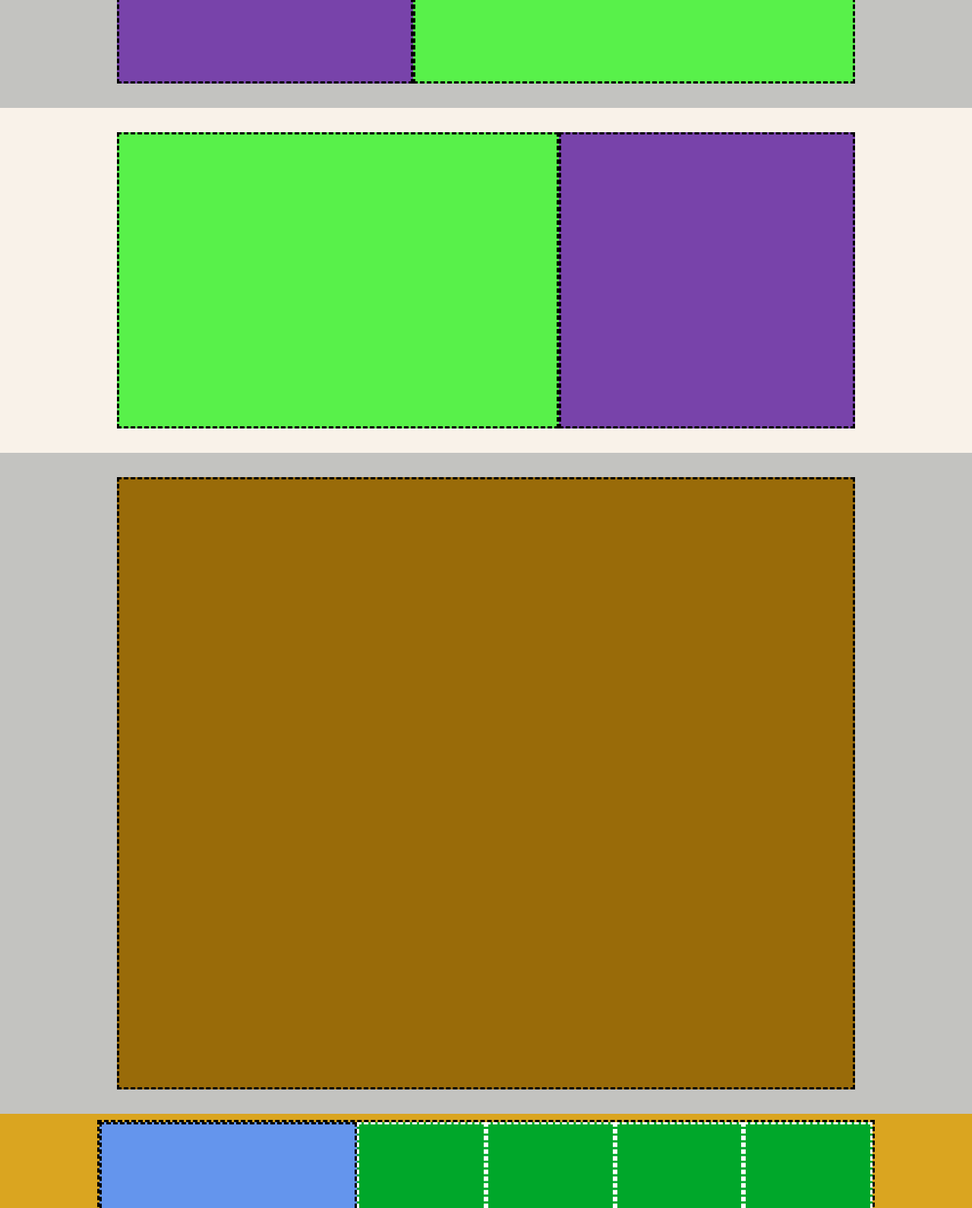
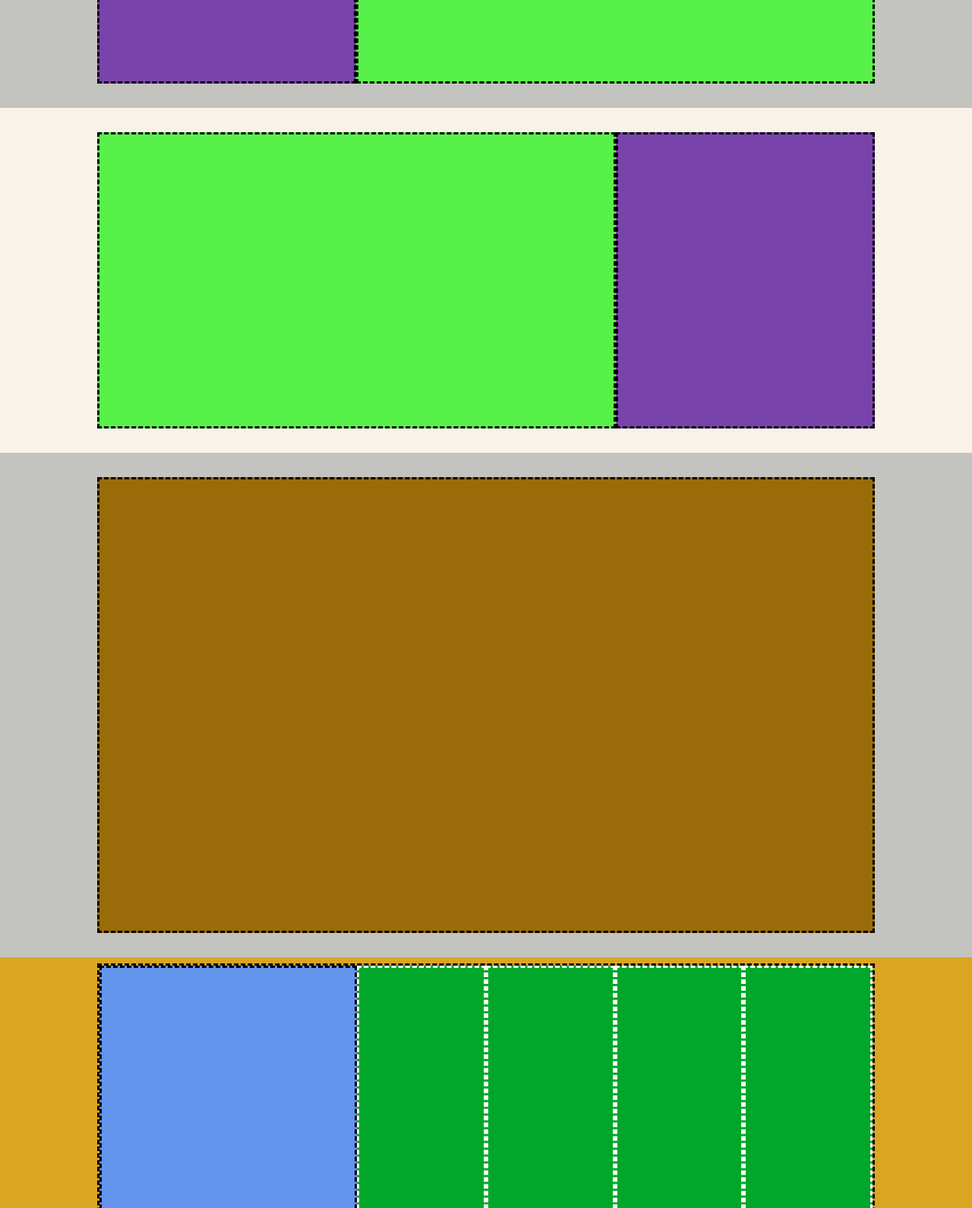
Before and after one commit to RiccardoMont/htmlcss-struttura-discord, a plain HTML site: page index.html in a window 1280 px wide. Shown: the part 1210-2800 px from the top of the page at 76% size. Drawn offline with Linux system fonts and the light colour scheme.

Commit message:
fix larghezza elementi main

```diff
--- a/index.html
+++ b/index.html
@@ -7,11 +7,11 @@
     <link rel="stylesheet" href="./style.css">
 </head>
 <body class="debug">
-        <header class="site_header">
+        <header class="site_header col-12">
             <div class="container">
                 <div class="flex">
                     <nav class="col-12">
-                        <div class="logo p1-rem">Logo</div>
+                        <div class="logo p1-rem col-2">Logo</div>
                         <div class="menu col-8">
                             <ul>
                                 <li class="p1-rem">Link</li>
@@ -20,7 +20,7 @@
                                 <li class="p1-rem">Link</li>
                             </ul>
                         </div>
-                        <div class="log_in p1-rem">Log in</div>
+                        <div class="log_in p1-rem col-2">Log in</div>
                     </nav>
                 </div>
             </div>
--- a/style.css
+++ b/style.css
@@ -91,6 +91,10 @@
     list-style: none;
 }
 
+.debug .menu ul .log-in{
+    text-align: end;
+}
+
 .debug .bg_color_bot_header{
     padding: 2rem;
     background-color: burlywood;
@@ -109,30 +113,30 @@
 
 
 .debug .bg_color_alfa_main {
-    padding: 2rem;
+    padding: 2rem 0;
     background-color: rgb(249, 242, 233);
 }
 
 .debug .bg_color_beta_main {
-    padding: 2rem;
+    padding: 2rem 0;
     background-color: rgb(195, 195, 192);
 }
 
 .debug .img-section {
     background-color: rgb(88, 241, 74);
-    padding: 12rem;
+    height: 390px;
     border: 3px dashed black;
 }
 
 .debug .text-section {
     background-color: rgb(120, 67, 170);
-    padding: 12rem;
+    height: 390px;
     border: 3px dashed black;
 }
 
 .debug .img-final-section {
     background-color: rgb(153, 107, 9);
-    padding: 25rem;
+    height: 600px;
     border: 3px dashed black;
 }
 
@@ -151,7 +155,7 @@
 }
 
 .debug .site_footer .top-footer ul li{
-    padding: 12rem 0;
+    height: 500px;
 }
 
 .debug .socials {
```
